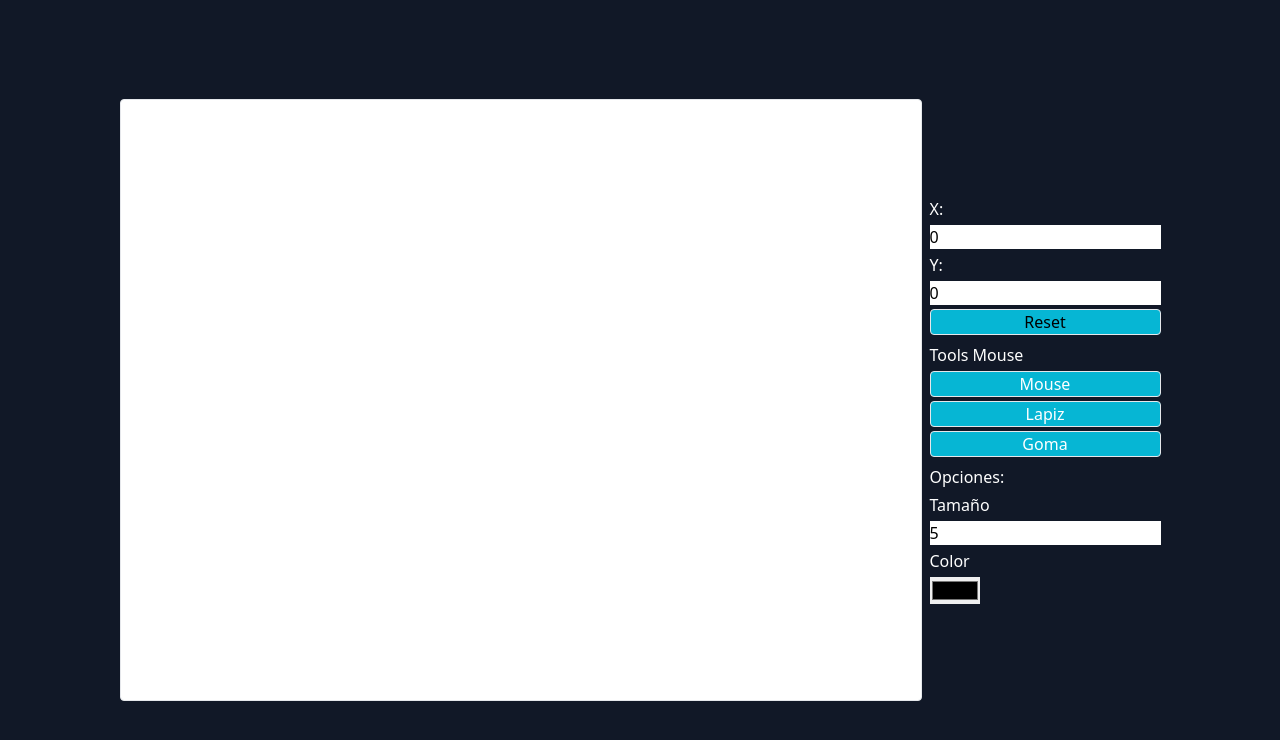
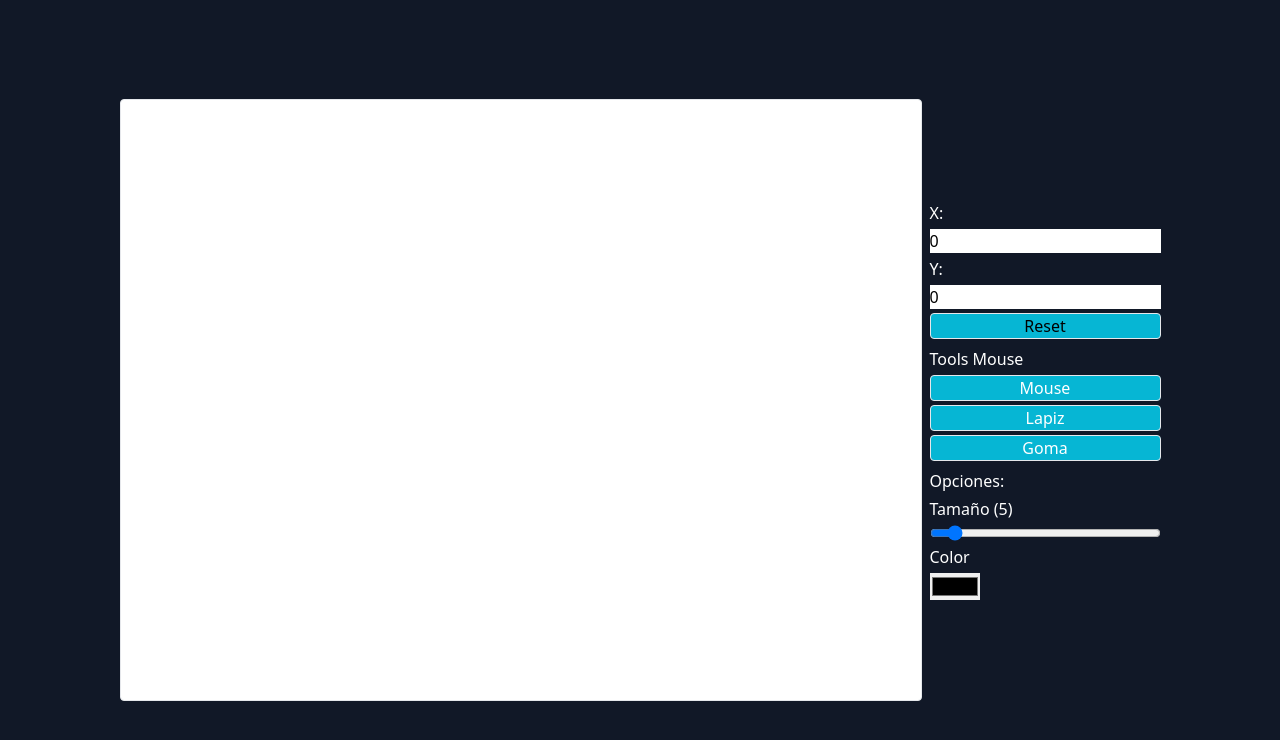
Before and after one commit to efrask7/canvas-editor, a React (Create React App) app: page / in a window 1280 px wide. Shown: the top 740 px of the page. Built offline with nearby package versions, Linux system fonts and the light colour scheme.

Commit message:
tool size input -> slider

```diff
--- a/src/components/UseCanva.tsx
+++ b/src/components/UseCanva.tsx
@@ -153,12 +153,13 @@ function UseCanva() {
         </div>
         <div className="flex flex-col gap-1">
           <h5>Opciones:</h5>
-          <label htmlFor="mouseSize">Tamaño</label>
+          <label htmlFor="mouseSize">Tamaño ({canvaSettings.size})</label>
           <input
-            type="number"
+            type="range"
+            min={1}
+            max={50}
             value={canvaSettings.size}
             onChange={(ev) => setCanvaSettings(prev => ({...prev, size: ev.target.valueAsNumber}))}
-            className="text-black"
           />
           <label htmlFor="color">Color</label>
           <input
```
